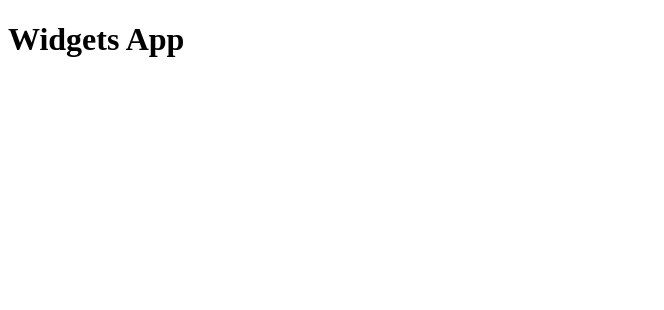
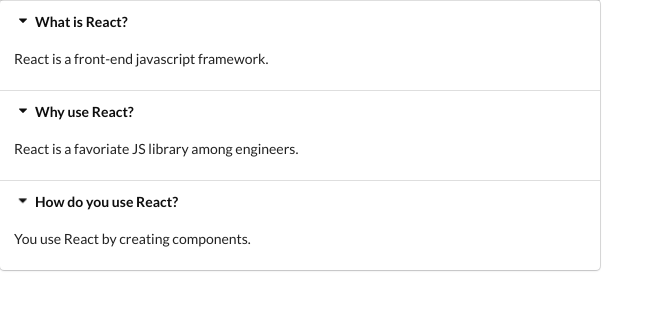
Before and after one commit to omar2004712/widgets, a React (Create React App) app: page / in a window 1280 px wide. Shown: the top 310 px of the page, without its empty margins (0-664 px from the left). Built offline with nearby package versions, Linux system fonts and the light colour scheme.

Commit message:
build(accordion): built the accordion component

```diff
--- a/public/index.html
+++ b/public/index.html
@@ -2,6 +2,13 @@
 <html lang="en">
   <head>
     <meta charset="utf-8" />
+    <link
+      rel="stylesheet"
+      href="https://cdnjs.cloudflare.com/ajax/libs/semantic-ui/2.4.1/semantic.min.css"
+      integrity="sha512-8bHTC73gkZ7rZ7vpqUQThUDhqcNFyYi2xgDgPDHc+GXVGHXq+xPjynxIopALmOPqzo9JZj0k6OqqewdGO3EsrQ=="
+      crossorigin="anonymous"
+      referrerpolicy="no-referrer"
+    />
     <link rel="icon" href="%PUBLIC_URL%/favicon.ico" />
     <meta name="viewport" content="width=device-width, initial-scale=1" />
     <meta name="theme-color" content="#000000" />
--- a/src/App.js
+++ b/src/App.js
@@ -1,4 +1,25 @@
 import React from 'react';
+import Accordion from './components/Accordion';
 
-// eslint-disable-next-line react/function-component-definition
-export default () => <h1>Widgets App</h1>;
+const items = [
+  {
+    title: 'What is React?',
+    content: 'React is a front-end javascript framework.',
+  },
+  {
+    title: 'Why use React?',
+    content: 'React is a favoriate JS library among engineers.',
+  },
+  {
+    title: 'How do you use React?',
+    content: 'You use React by creating components.',
+  },
+];
+
+export default function App() {
+  return (
+    <div>
+      <Accordion items={items} />
+    </div>
+  );
+}
--- /dev/null
+++ b/src/components/Accordion.js
@@ -0,0 +1,17 @@
+import React from 'react';
+
+export default function Accordion({ items }) {
+  const renderedItems = items.map((item) => (
+    <div key={item.title}>
+      <div className="title active">
+        <i className="dropdown icon" />
+        {item.title}
+      </div>
+      <div className="content active">
+        <p>{item.content}</p>
+      </div>
+    </div>
+  ));
+
+  return <div className="ui styled accordion">{renderedItems}</div>;
+}
```
